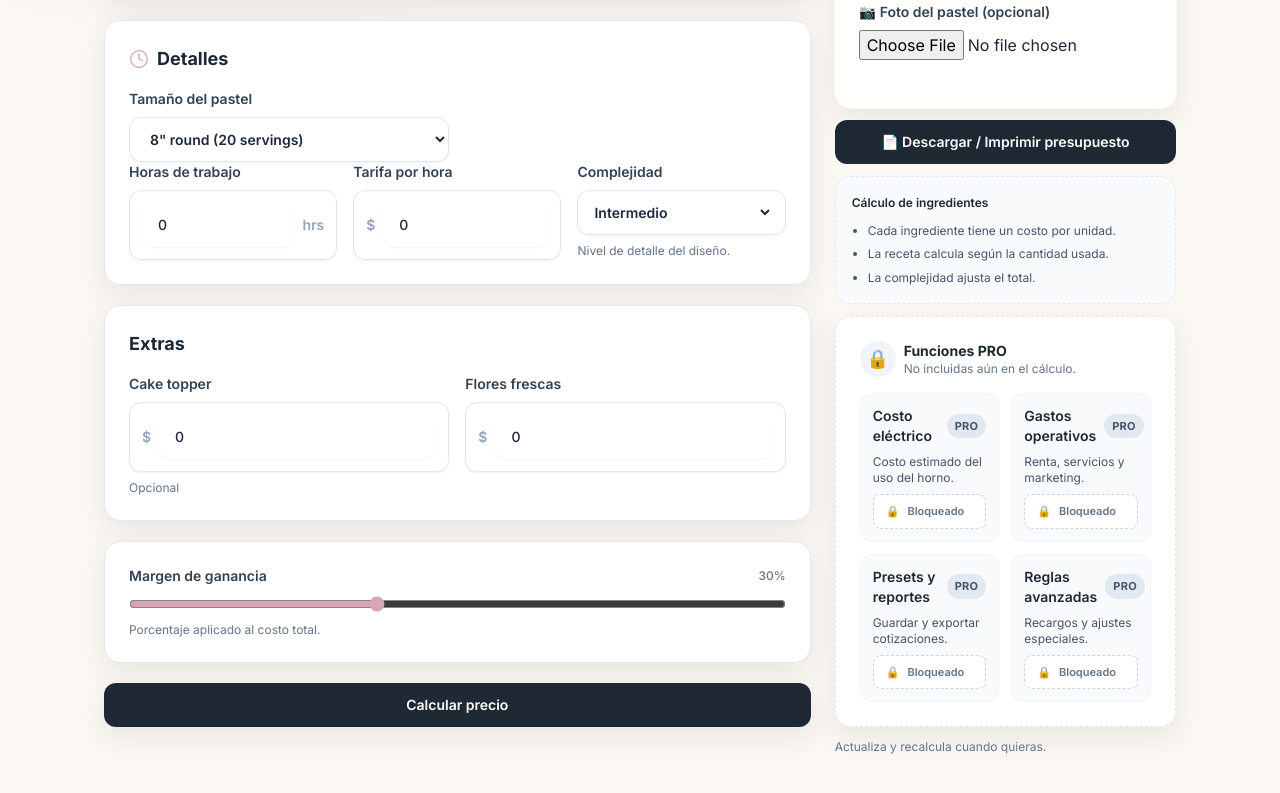
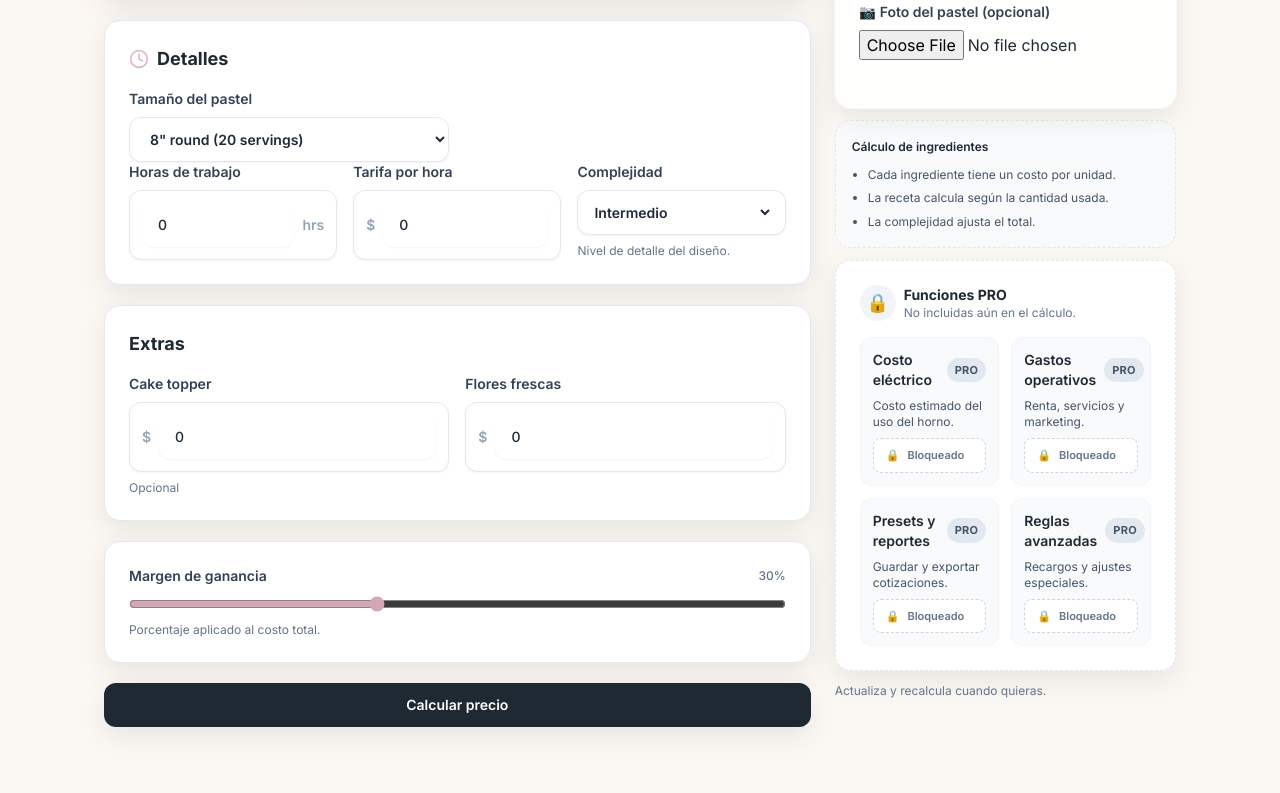
Before and after one commit to vcrs86/cake-pricing-app, a Next.js app: page / in a window 1280 px wide. Shown: the part 989-1782 px from the top of the page. Built offline with nearby package versions, Linux system fonts and the light colour scheme.

Commit message:
Update page.tsx

```diff
--- a/src/app/page.tsx
+++ b/src/app/page.tsx
@@ -296,49 +296,7 @@ export default function HomePage() {
         </div>
         <div className="lg:col-span-1 space-y-3">
           <ResultCard pricing={pricing} servings={selectedSize.servings} />
-          <button
-  onClick={() => {
-    const content = document.getElementById("pdf-summary");
-    if (!content) return;
 
-    const win = window.open("", "_blank");
-    if (!win) return;
-
-    win.document.write(`
-      <html>
-        <head>
-          <title>Presupuesto de pastel</title>
-          <style>
-            body {
-              font-family: Arial, sans-serif;
-              padding: 24px;
-            }
-            img {
-              width: 100%;
-              height: 220px;
-              object-fit: cover;
-              border-radius: 12px;
-              margin-bottom: 16px;
-            }
-          </style>
-        </head>
-        <body>
-          ${content.innerHTML}
-        </body>
-      </html>
-    `);
-
-    win.document.close();
-    win.focus();
-
-    setTimeout(() => {
-      win.print();
-    }, 300);
-  }}
-  className="mt-4 w-full rounded-xl bg-brand-slate px-4 py-3 text-sm font-semibold text-white"
->
-  📄 Descargar / Imprimir presupuesto
-</button>
           <div className="rounded-2xl border border-dashed border-slate-200 bg-slate-50 p-4 text-xs leading-relaxed text-slate-600">
             <p className="font-semibold text-brand-slate">{copy.recipeInfo.title}</p>
             <ul className="mt-2 space-y-1 list-disc pl-4">
```
